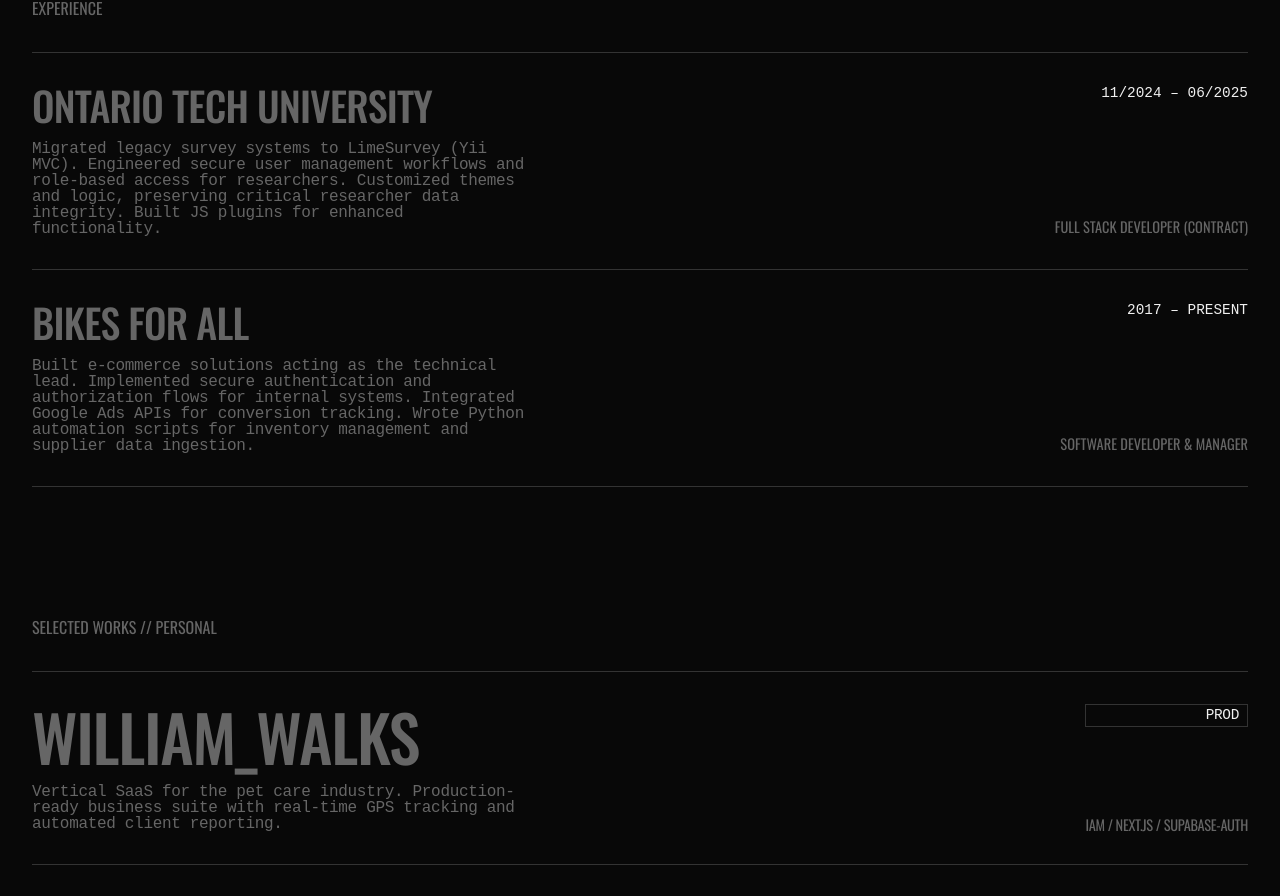
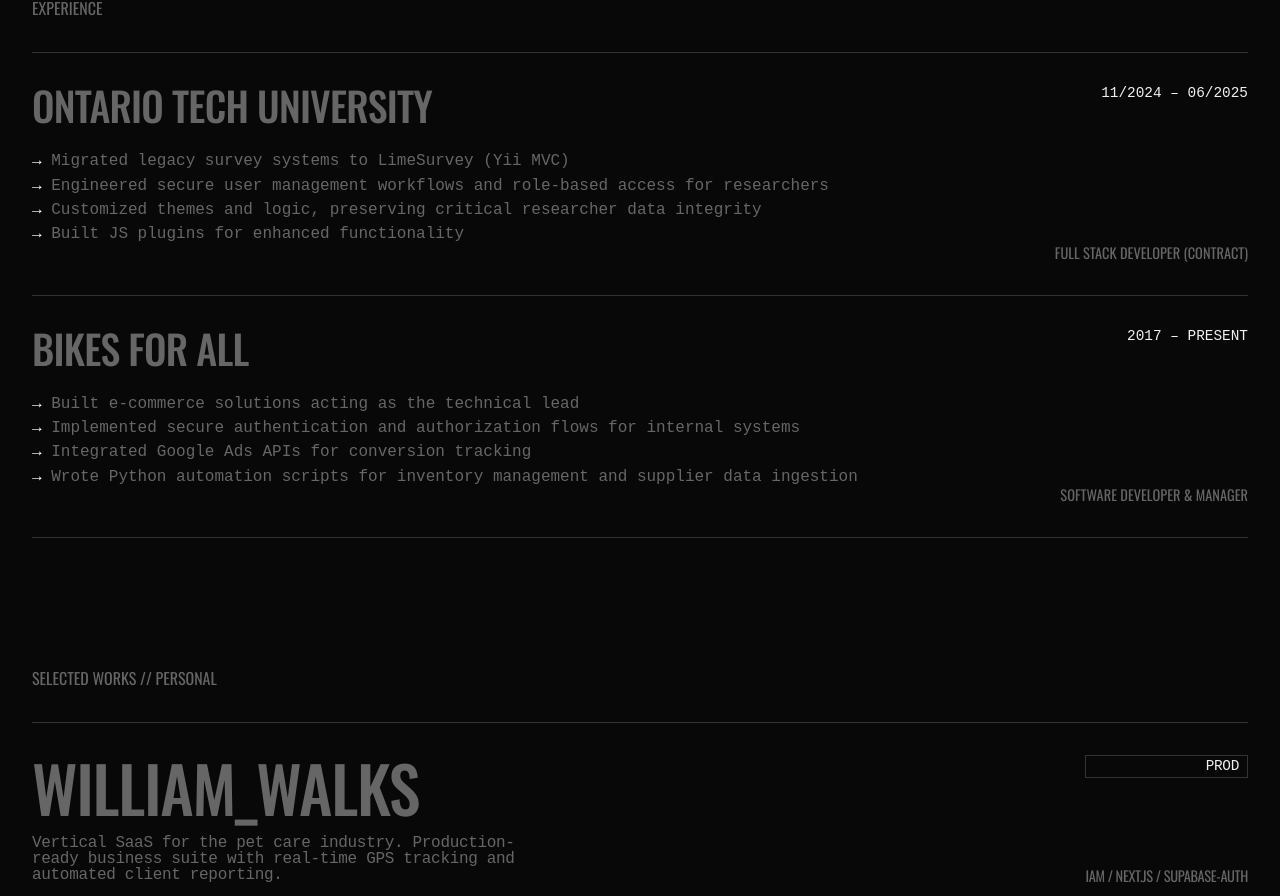
Before and after one commit to Sashgnar/personal-website, a React (Vite) app: page / in a window 1280 px wide. Shown: the part 798-1694 px from the top of the page. Built offline with nearby package versions, Linux system fonts and the light colour scheme.

Commit message:
refactor: convert experience descriptions to bullet points

```diff
--- a/src/components/Experience.jsx
+++ b/src/components/Experience.jsx
@@ -6,14 +6,24 @@
         role: "FULL STACK DEVELOPER (CONTRACT)",
         company: "ONTARIO TECH UNIVERSITY",
         period: "11/2024 – 06/2025",
-        description: "Migrated legacy survey systems to LimeSurvey (Yii MVC). Engineered secure user management workflows and role-based access for researchers. Customized themes and logic, preserving critical researcher data integrity. Built JS plugins for enhanced functionality."
+        bullets: [
+            "Migrated legacy survey systems to LimeSurvey (Yii MVC)",
+            "Engineered secure user management workflows and role-based access for researchers",
+            "Customized themes and logic, preserving critical researcher data integrity",
+            "Built JS plugins for enhanced functionality"
+        ]
     },
     {
         id: 2,
         role: "SOFTWARE DEVELOPER & MANAGER",
         company: "BIKES FOR ALL",
         period: "2017 – PRESENT",
-        description: "Built e-commerce solutions acting as the technical lead. Implemented secure authentication and authorization flows for internal systems. Integrated Google Ads APIs for conversion tracking. Wrote Python automation scripts for inventory management and supplier data ingestion."
+        bullets: [
+            "Built e-commerce solutions acting as the technical lead",
+            "Implemented secure authentication and authorization flows for internal systems",
+            "Integrated Google Ads APIs for conversion tracking",
+            "Wrote Python automation scripts for inventory management and supplier data ingestion"
+        ]
     }
 ];
 
@@ -26,7 +36,11 @@
                     <div key={exp.id} className="project-item" style={{ cursor: 'default' }}>
                         <div className="project-info">
                             <h3 className="project-name" style={{ fontSize: '2.5rem' }}>{exp.company}</h3>
-                            <p className="project-desc">{exp.description}</p>
+                            <ul className="feature-list" style={{ marginTop: '1rem' }}>
+                                {exp.bullets.map((bullet, i) => (
+                                    <li key={i} style={{ borderBottom: 'none', padding: '0.2rem 0', color: 'var(--text-dim)' }}>{bullet}</li>
+                                ))}
+                            </ul>
                         </div>
 
                         <div className="project-meta">
```
